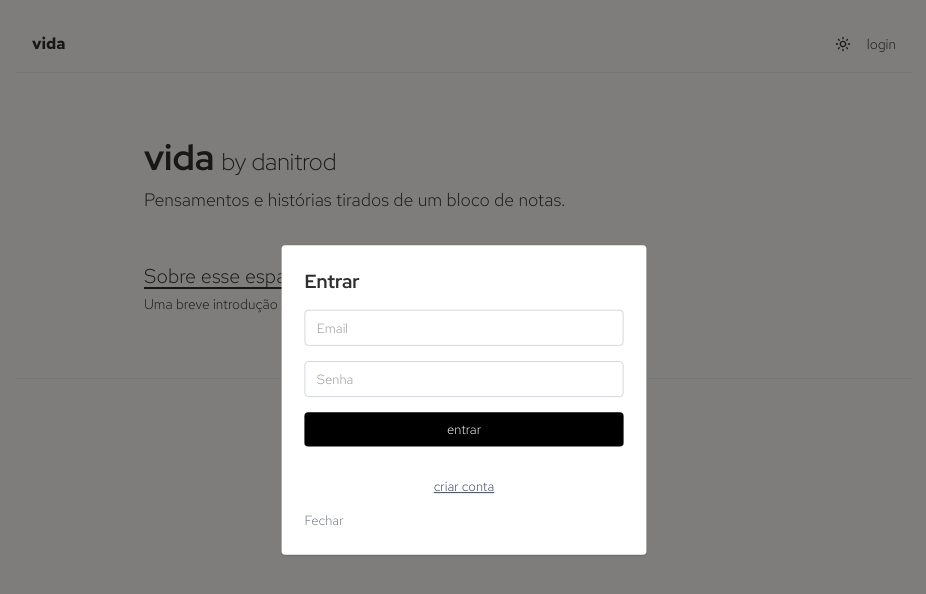
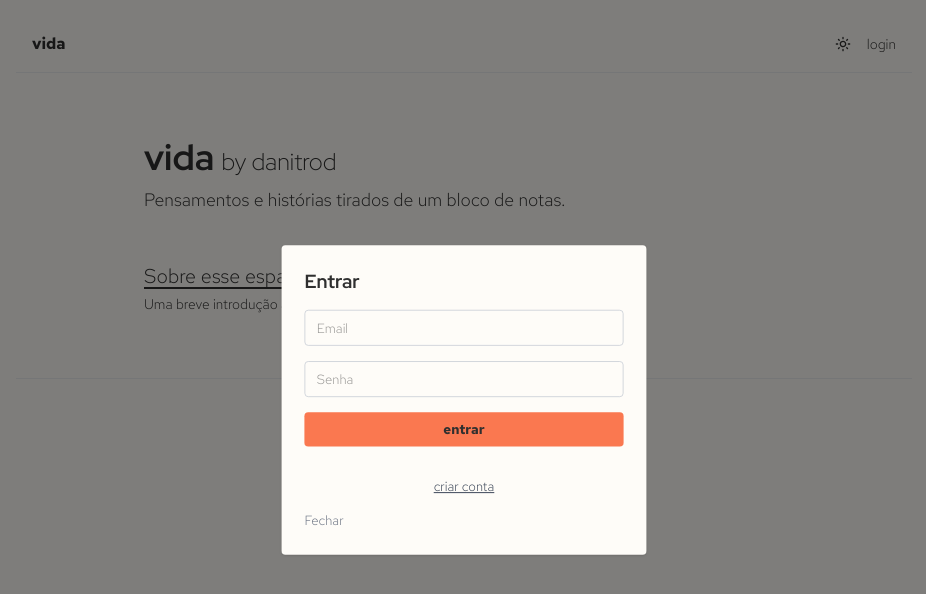
Before and after one commit to danitrod/vida, a Next.js app: page / in a window 1280 px wide. Both pictures are taken after a click on the button "login". Shown: the top 594 px of the page, without its empty margins (176-1102 px from the left). Built offline with nearby package versions, Linux system fonts and the light colour scheme; no server answers.

Commit message:
Fix modal for dark theme

```diff
--- a/src/app/globals.css
+++ b/src/app/globals.css
@@ -5,21 +5,17 @@
 @custom-variant dark (&:where(.dark, .dark *));
 
 :root {
-  --background: #fefcf8; /* ivory */
-  --foreground: #2f2f2f; /* soft charcoal */
-  --color-accent: #e8b876; /* honey clay */
-  --color-soft: #ecedef; /* desaturated terracotta */
-  --color-muted: #7d6c5f; /* coffee brown */
-  --color-green: #9ea88f; /* soft sage */
+  --background: #fefcf8;
+  --foreground: #2f2f2f;
+  --color-accent: #fa7850;
+  --color-soft: #ecedef;
 }
 
 .dark {
-  --background: #1a1a1a; /* charcoal */
-  --foreground: #fefcf8; /* ivory */
-  --color-accent: #e8b876; /* honey clay */
-  --color-soft: #343536; /* desaturated terracotta */
-  --color-muted: #7d6c5f; /* coffee brown */
-  --color-green: #9ea88f; /* soft sage */
+  --background: #1a1a1a;
+  --foreground: #fefcf8;
+  --color-accent: #fa7850;
+  --color-soft: #343536;
 }
 
 @theme inline {
--- a/src/components/Header.tsx
+++ b/src/components/Header.tsx
@@ -34,7 +34,11 @@ export default function Header({ initialTheme }: HeaderProps) {
         </button>
       </div>
 
-      <Modal isOpen={showModal} onCloseAction={closeModal}>
+      <Modal
+        isOpen={showModal}
+        onCloseAction={closeModal}
+        className="bg-background"
+      >
         {isRegistering ? (
           <>
             <h2 className="text-xl font-bold mb-4">Criar conta</h2>
@@ -51,7 +55,7 @@ export default function Header({ initialTheme }: HeaderProps) {
               />
               <button
                 type="submit"
-                className="w-full bg-black text-white py-2 rounded text-sm"
+                className="w-full bg-[var(--color-accent)] text-foreground py-2 rounded text-sm font-bold"
               >
                 Registrar
               </button>
@@ -81,7 +85,7 @@ export default function Header({ initialTheme }: HeaderProps) {
               />
               <button
                 type="submit"
-                className="w-full bg-black text-white py-2 rounded text-sm"
+                className="w-full bg-[var(--color-accent)] text-foreground py-2 rounded text-sm font-bold"
               >
                 entrar
               </button>
--- a/src/components/Modal.tsx
+++ b/src/components/Modal.tsx
@@ -5,10 +5,16 @@ import { ReactNode } from "react";
 type ModalProps = {
   isOpen: boolean;
   onCloseAction: () => void;
+  className?: string;
   children: ReactNode;
 };
 
-export default function Modal({ isOpen, onCloseAction, children }: ModalProps) {
+export default function Modal({
+  isOpen,
+  onCloseAction,
+  className,
+  children,
+}: ModalProps) {
   if (!isOpen) return null;
 
   return (
@@ -17,7 +23,7 @@ export default function Modal({ isOpen, onCloseAction, children }: ModalProps) {
       onClick={onCloseAction}
     >
       <div
-        className="bg-white p-6 rounded shadow max-w-sm w-full transform transition-all duration-150 scale-95 opacity-0 animate-fadeIn"
+        className={`p-6 rounded shadow max-w-sm w-full transform transition-all duration-150 scale-95 opacity-0 animate-fadeIn ${className}`}
         onClick={(e) => e.stopPropagation()}
       >
         {children}
```
